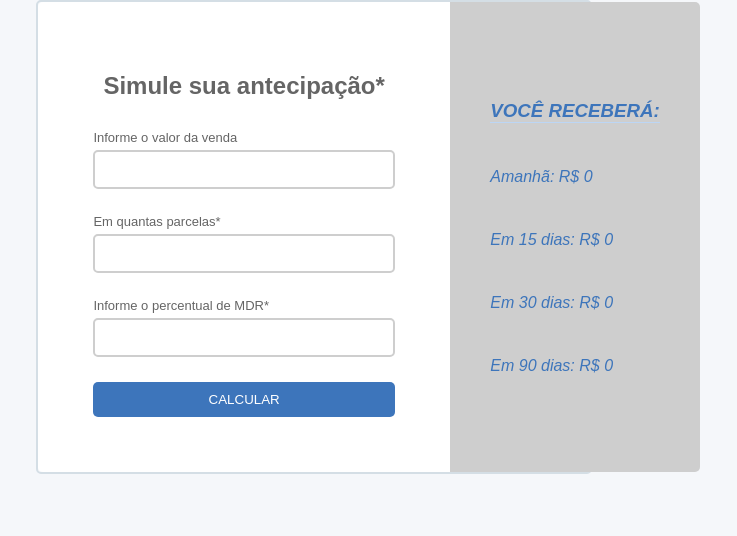
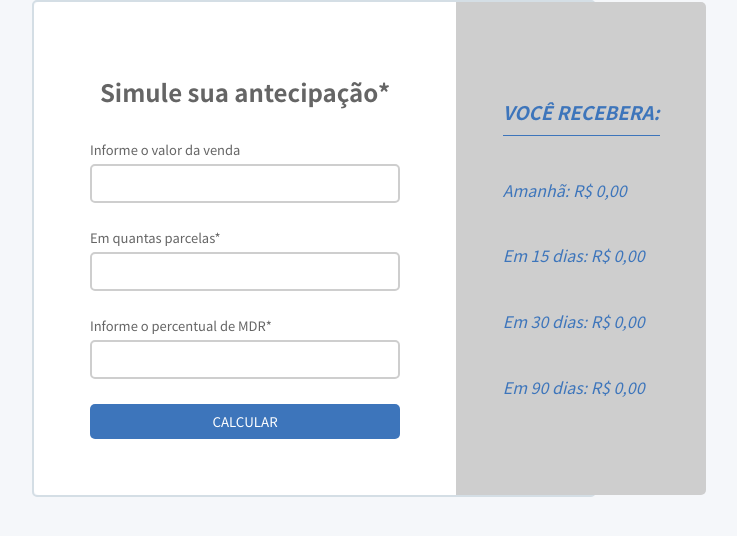
Before and after one commit to Iluscadev/installment-advance-calculator, a React (Create React App) app: page / in a window 1280 px wide. Shown: the top 536 px of the page, without its empty margins (326-1063 px from the left). Built offline with nearby package versions, Linux system fonts and the light colour scheme.

Commit message:
fix: fixed numbers formats and default placeholder

```diff
--- a/public/index.html
+++ b/public/index.html
@@ -15,6 +15,9 @@
       user's mobile device or desktop. See https://developers.google.com/web/fundamentals/web-app-manifest/
     -->
     <link rel="manifest" href="%PUBLIC_URL%/manifest.json" />
+    <link rel="preconnect" href="https://fonts.googleapis.com">
+    <link rel="preconnect" href="https://fonts.gstatic.com" crossorigin>
+    <link href="https://fonts.googleapis.com/css2?family=Noto+Sans+HK:wght@400;700&display=swap" rel="stylesheet">
     <!--
       Notice the use of %PUBLIC_URL% in the tags above.
       It will be replaced with the URL of the `public` folder during the build.
--- a/src/components/Form/index.jsx
+++ b/src/components/Form/index.jsx
@@ -10,25 +10,29 @@ import {
 import { useForm } from "react-hook-form";
 import * as yup from "yup";
 import { yupResolver } from "@hookform/resolvers/yup";
-import { useContext, useEffect } from "react";
+import { useContext } from "react";
 import { ResContext } from "../../providers/FetchData";
 import api from "../../services/api";
 
 const Form = () => {
   const schema = yup.object().shape({
     amount: yup
-      .number("Valor não permitido")
-      .required("Campo obrigatório")
-      .min(1, "Necessário número positivo"),
+      .number()
+      .typeError("Informe um número válido")
+      .required("Informe um valor")
+      .min(1000, "Apenas valores de 1000 até 9999999")
+      .max(9999999, "Apenas valores de 1000 até 9999999"),
     installments: yup
-      .number("Valor não permitido")
-      .required("Campo obrigatório")
+      .number()
+      .typeError("Informe um número válido")
+      .required("Informe o número de parcelas")
       .min(1, "Mínimo de 1 parcela")
       .max(12, "Máximo de 12 parcelas"),
     mdr: yup
-      .number("Valor não permitido")
-      .required("Campo obrigatório")
-      .min(1, "Necessário número positivo"),
+      .number()
+      .typeError("Informe um número válido")
+      .required("Informe o MDR")
+      .min(0, "Necessário número positivo").max(100, "Máximo de 100%"),
   });
 
   const {
--- a/src/components/Results/index.jsx
+++ b/src/components/Results/index.jsx
@@ -13,18 +13,34 @@ const Results = () => {
   return (
     <ResultsContainer>
       <ResultsContent>
-        <ResultsTitle>VOCÊ RECEBERÁ:</ResultsTitle>
+        <ResultsTitle>VOCÊ RECEBERA:</ResultsTitle>
         <ResultsText id="tomorrow">
-          <>Amanhã:</> R$ {resData["1"]}
+          Amanhã:{" "}
+          {resData["1"].toLocaleString("pt-BR", {
+            style: "currency",
+            currency: "BRL",
+          })}
         </ResultsText>
         <ResultsText id="tomorrow">
-          <>Em 15 dias:</> R$ {resData["15"]}
+          Em 15 dias:{" "}
+          {resData["15"].toLocaleString("pt-BR", {
+            style: "currency",
+            currency: "BRL",
+          })}
         </ResultsText>
         <ResultsText id="tomorrow">
-          <>Em 30 dias:</> R$ {resData["30"]}
+          Em 30 dias:{" "}
+          {resData["30"].toLocaleString("pt-BR", {
+            style: "currency",
+            currency: "BRL",
+          })}
         </ResultsText>
         <ResultsText id="tomorrow">
-          <>Em 90 dias:</> R$ {resData["90"]}
+          Em 90 dias:{" "}
+          {resData["90"].toLocaleString("pt-BR", {
+            style: "currency",
+            currency: "BRL",
+          })}
         </ResultsText>
       </ResultsContent>
     </ResultsContainer>
--- a/src/components/Results/styles.js
+++ b/src/components/Results/styles.js
@@ -24,11 +24,11 @@ export const ResultsContent = styled.div`
 
 export const ResultsTitle = styled.h3`
   margin: 10px;
-
+  padding-bottom: 10px;
   color: var(--paleblue);
   background-color: var(--gray3);
   font-style: italic;
-  border-bottom: 1px solid var(--lighblue);
+  border-bottom: 1px solid var(--paleblue);
 `;
 
 export const ResultsText = styled.span`
--- a/src/providers/FetchData/index.js
+++ b/src/providers/FetchData/index.js
@@ -4,10 +4,10 @@ export const ResContext = createContext();
 
 export const ResProvider = ({ children }) => {
   const [resData, setResData] = useState({
-    1: 0,
-    15: 0,
-    30: 0,
-    90: 0,
+    1: "R$ 0,00",
+    15: "R$ 0,00",
+    30: "R$ 0,00",
+    90: "R$ 0,00",
   });
 
   return (
--- a/src/styles/global.js
+++ b/src/styles/global.js
@@ -1,8 +1,6 @@
 import { createGlobalStyle } from "styled-components";
 
 export default createGlobalStyle`
-
-@import url('https://fonts.googleapis.com/css2?family=Noto+Sans+HK:wght@400;700&display=swap');
 
 * {
     margin: 0;
```
